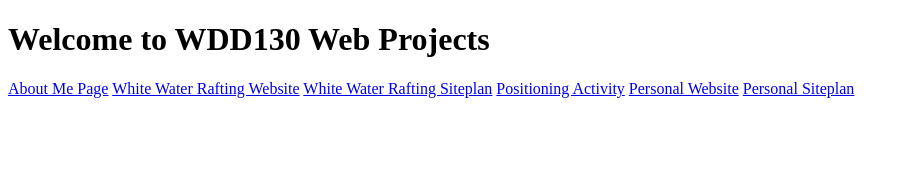
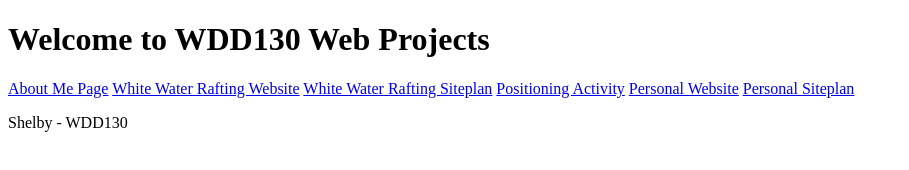
Before and after one commit to faerbers/wdd130, a plain HTML site: page index.html in a window 1280 px wide. Shown: the whole page, without its empty margins (0-909 px from the left). Drawn offline with Linux system fonts and the light colour scheme.

Commit message:
name added

```diff
--- a/index.html
+++ b/index.html
@@ -15,5 +15,6 @@
   <a href="#">Personal Website</a>
   <a href="#">Personal Siteplan</a>
 </nav>
+<p>Shelby - WDD130</p>
 </body>
 </html>
```
